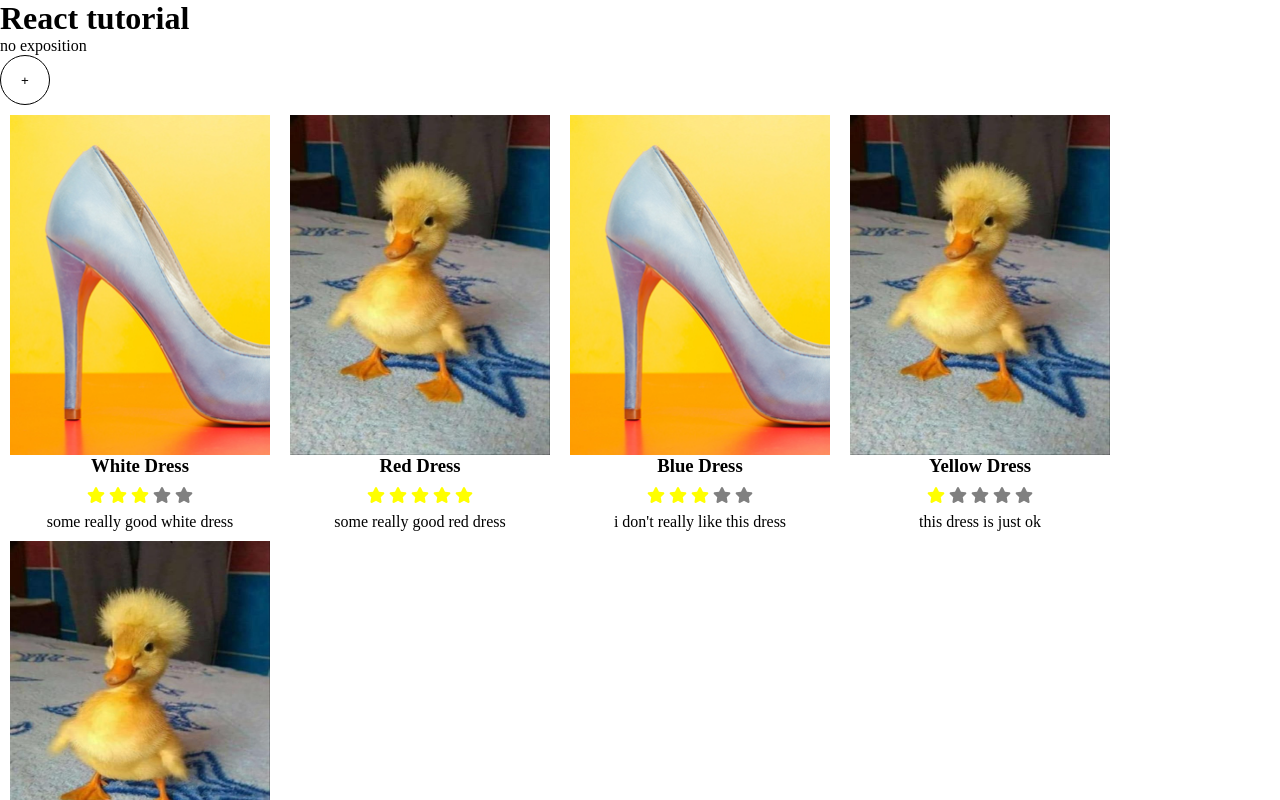
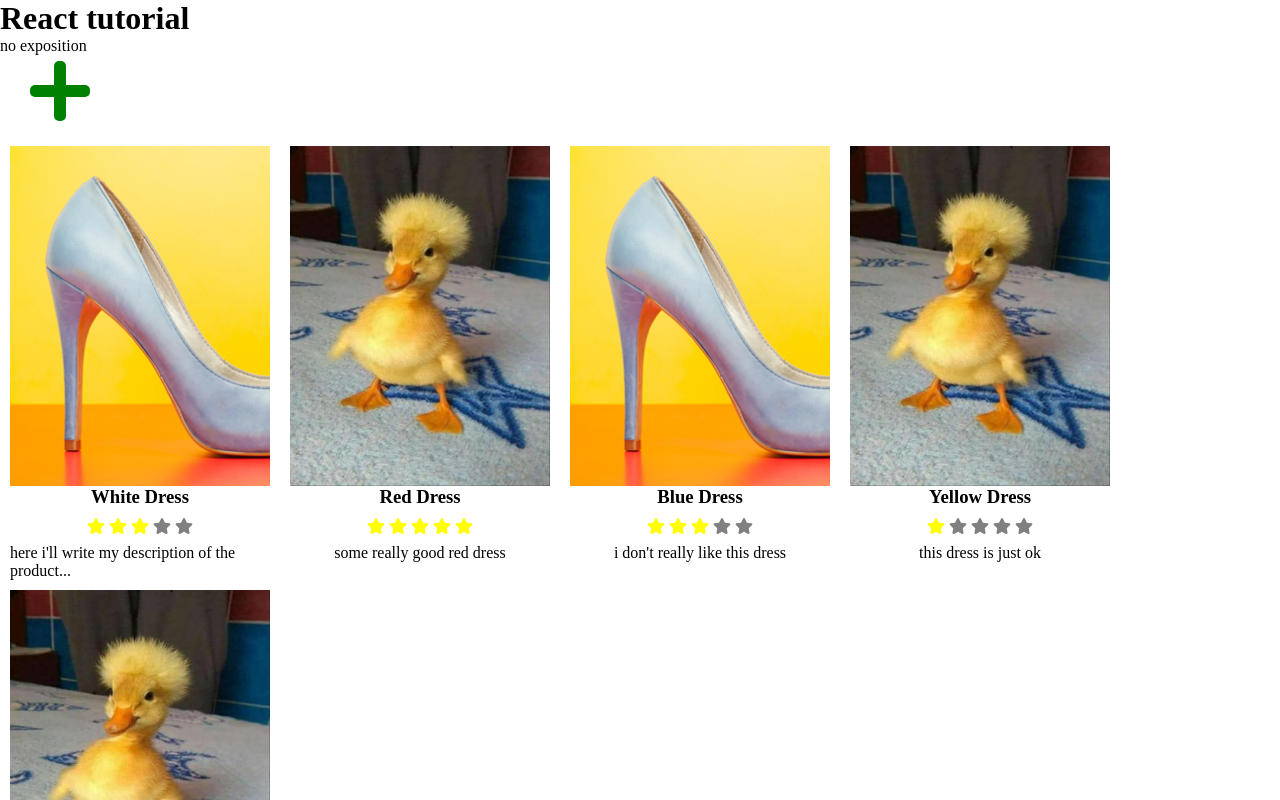
Before and after one commit to ram125/first-pet-project, a React (Create React App) app: page / in a window 1280 px wide. Shown: the top 800 px of the page. Built offline with nearby package versions, Linux system fonts and the light colour scheme.

Commit message:
added the animation for the add form and also the description length controller is added

```diff
--- a/src/Components/AddProduct.js
+++ b/src/Components/AddProduct.js
@@ -1,6 +1,7 @@
 import React, {useContext, useState} from 'react'
 import Context from './Context'
 import Stars from './Stars'
+import '../css/style.css'
 
 let AddProduct = () => {
 
@@ -9,19 +10,15 @@ let AddProduct = () => {
 			display: "flex",
 			flexDirection: "row"
 		},
-		form: {
-			display: "none"
+		myform: {
+			position: "relative",
+			display: "flex",
+			flexDirection: "row"
 		},
 		addBtn: {
-			height: "50px",
-			width: "50px",
-			border: "1px solid black",
-			borderRadius: "50%",
+			border: "0px solid black",
 			cursor: "pointer",
 			background: "white"
-		},
-		myform: {
-			display: "none"
 		}
 	}
 
@@ -36,14 +33,14 @@ let AddProduct = () => {
 	const {NewProduct} = useContext(Context)
 
 	let changeClass = () => {
-		let theObject = document.getElementById("myForm")
 		let theBtn = document.getElementById("addBtn")
-		if(theObject.style.display === "none"){
-			theObject.style.display = "flex"
-			theBtn.innerHTML = "X"
+		let theForm = document.getElementById("Form")
+		if(theBtn.classList.contains("addProductA")){
+			theBtn.classList.remove("addProductA")
+			theForm.style.marginLeft = "-185px"
 		}else{
-			theObject.style.display = "none"
-			theBtn.innerHTML = "+"
+			theBtn.classList.add("addProductA")
+			theForm.style.marginLeft = "0px"
 		}
 	}
 
@@ -70,24 +67,22 @@ let AddProduct = () => {
 
 	return(
 		<div style={styles.main}>
-			<div id="myForm" style={styles.myform}>
-				<form onSubmit={handleSubmit}>
+			<div style={styles.myform}>
+				<form onSubmit={handleSubmit} className="addForm" id="Form">
 					<p>
-					 the name here
-					 <input name="name" type="text" value={value.name} onChange={e => handleChange(e)} />
+					 <input name="name" placeholder="Name of the product" type="text" value={value.name} onChange={e => handleChange(e)} />
 					</p>
 					<p>
-					 the description
-					 <input name="description" type="text" value={value.description} onChange={e => handleChange(e)} />
+					 <input name="description" placeholder="Description of the product" type="text" value={value.description} onChange={e => handleChange(e)} />
 					</p>
 					<div style={{display: "flex", flexDirection: "row"}}>
-						<p>the rating</p>
 						<Stars name={value.name} description={value.description} rating={value.rating} changeFunc={setValue}/>
 					</div>
 					<input type="submit" />
 				</form>
+				<div id="addBtn" className="addProduct" onClick={changeClass}>
+				</div>
 			</div>
-			<button id="addBtn" style={styles.addBtn} onClick={changeClass}>+</button>
 		</div>
 	)
 }
--- a/src/Components/App.js
+++ b/src/Components/App.js
@@ -33,7 +33,7 @@ const App = () => {
 				id: 1,
 				name: 'white dress',
 				image: './1.jpg',
-				description: 'some really good white dress',
+				description: "here i'll write my description of the product. It's a really good product and you definetly should buy it. another thing i can say abt a product that doesn't even exist is that it has a rly good price - only 35$ another thingie is that i'm so tired rn to write something with meaning but i need a lot of letters to test my new function. you could say that i should've taken some existing product but bruh i'm too lazy for that shit. actually i think that amount of letters will be enough so i'll just leave it like that",
 				rating: 3
 			},
 			{
--- a/src/Components/Form.js
+++ b/src/Components/Form.js
@@ -30,15 +30,12 @@ let Form = ({product, saveChanges}) => {
 		<div>
 			<form onSubmit={handleSubmit}>
 				<p>
-				 the name here
-				 <input name="name" type="text" value={value.name} onChange={e => handleChange(e)}/>
+				 <input name="name" placeholder="name"type="text" value={value.name} onChange={e => handleChange(e)}/>
 				</p>
 				<p>
-				 the description here
-				 <input name="description" type="text" value={value.description} onChange={e => handleChange(e)}/>
+				 <input name="description" placeholder="description" type="text" value={value.description} onChange={e => handleChange(e)}/>
 				</p>
 				<div style={{display: "flex", flexDirection: "row"}}>
-				 <p>the rating here</p>
 				 <Stars name={value.name} description={value.description} rating={value.rating} changeFunc={setValue}/>
 				</div>
 				<input type="submit"/>
--- a/src/Components/Product.js
+++ b/src/Components/Product.js
@@ -15,6 +15,7 @@ let styles = {
 		flexDirection: 'column',
 		alignItems: 'center',
 		margin: '0 10px',
+		maxWidth: "260px"
 	},
 	rating: {
 		display: 'flex',
@@ -32,6 +33,15 @@ let styles = {
 
 const Product = ({product}) => {
 	let stars = []
+	let result = product.description
+	if(product.id === 1 && product.description.length > 50){
+		result = ""
+		for(let i=0; i<45; i++){
+			result += product.description[i]
+		}
+		result += "..."
+		console.log(result)
+	}
 
 	let [formShown, setFormShown] = React.useState(false)
 
@@ -125,7 +135,7 @@ const Product = ({product}) => {
 					)
 				}
 			</div>
-			<p>{product.description}</p>
+			<p>{result}</p>
 			{formShown ? (
 				<Form product={product} saveChanges={saveChanges}/>
 			): (<p></p>)}
--- a/src/css/style.css
+++ b/src/css/style.css
@@ -44,4 +44,37 @@
 .third {
   left: 70%; }
 
+.addProduct {
+  height: 12px;
+  width: 60px;
+  background: green;
+  margin: 30px;
+  display: flex;
+  flex-direction: row;
+  border-radius: 5px;
+  position: relative;
+  cursor: pointer;
+  transition: transform .2s ease; }
+  .addProduct:after {
+    content: "";
+    height: 60px;
+    width: 12px;
+    background: green;
+    position: absolute;
+    left: 24px;
+    bottom: -24px;
+    border-radius: 5px;
+    cursor: pointer;
+    transition: transform .2s ease; }
+
+.addProductA {
+  transform: rotate(45deg);
+  background: red; }
+  .addProductA:after {
+    background: red; }
+
+.addForm {
+  margin-left: -185px;
+  transition: margin-left .2s ease; }
+
 /*# sourceMappingURL=style.css.map */
--- a/src/css/style.scss
+++ b/src/css/style.scss
@@ -55,3 +55,41 @@ $grey_color: #888888;
 .third{
 	left: 70%;
 }
+
+.addProduct{
+	height: 12px;
+	width: 60px;
+	background: green;
+	margin: 30px;
+	display: flex;
+	flex-direction: row;
+	border-radius: 5px;
+	position: relative;
+	cursor: pointer;
+	transition: transform .2s ease;
+	&:after{
+		content: "";
+		height: 60px;
+		width: 12px;
+		background: green;
+		position: absolute;
+		left: 24px;
+		bottom: -24px;
+		border-radius: 5px;
+		cursor: pointer;
+		transition: transform .2s ease;
+	}
+}
+
+.addProductA{
+	transform: rotate(45deg);
+	background: red;
+	&:after{
+		background: red;
+	}
+}
+
+.addForm{
+	margin-left: -185px;
+	transition: margin-left .2s ease;
+}
```
Also changed, not shown: 1 other file (tests, documents, lock files or other folders).
